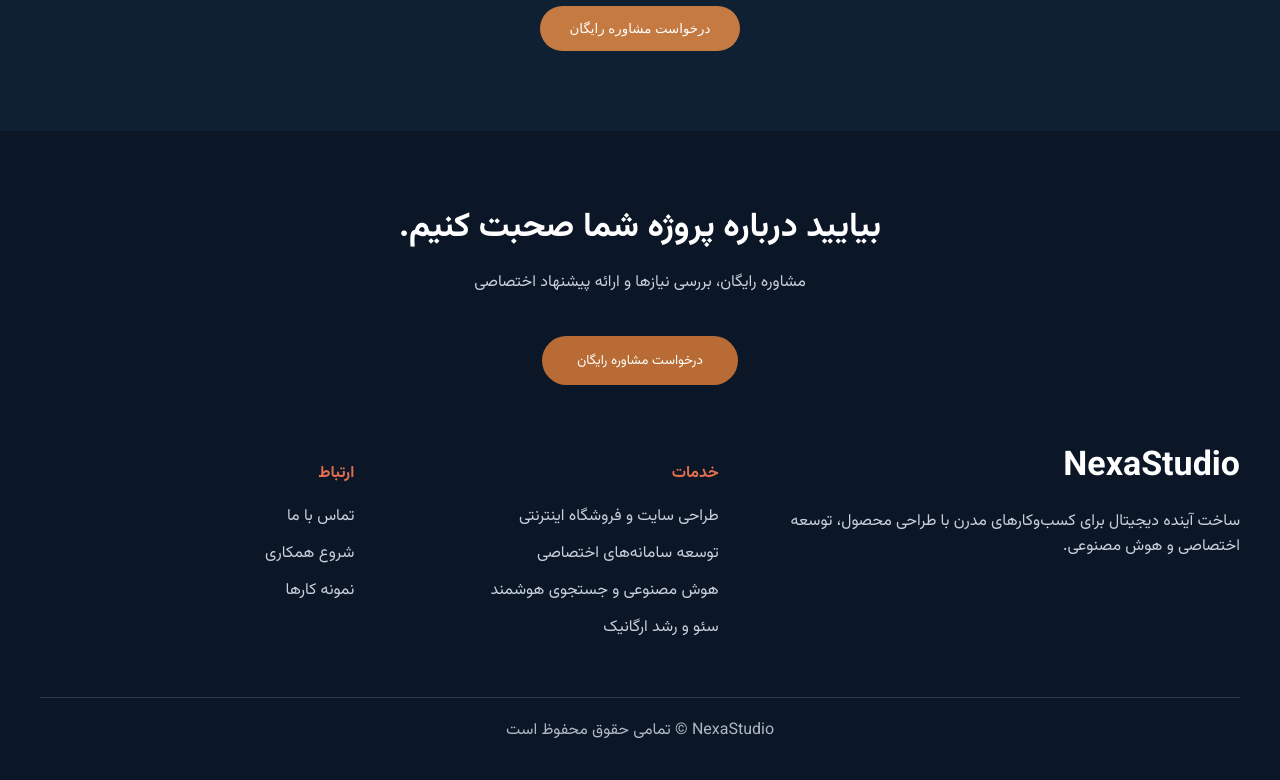
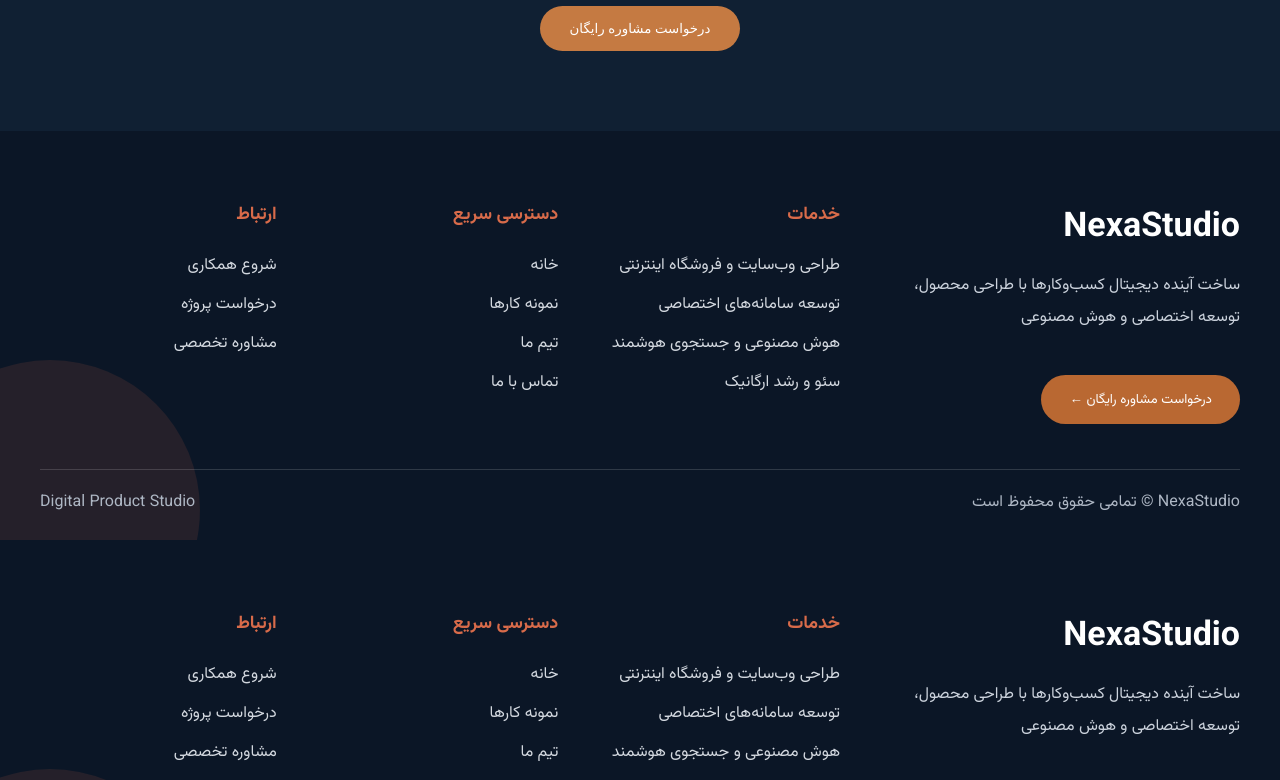
Before and after one commit to zohreksh/smartpilot, a Nuxt app: page / in a window 1280 px wide. Shown: the part 2520-3300 px from the top of the page. Built offline with nearby package versions, Linux system fonts and the light colour scheme.

Commit message:
Redesign footer layout to match homepage design

```diff
--- a/components/SiteFooter.vue
+++ b/components/SiteFooter.vue
@@ -1,109 +1,65 @@
 <template>
   <footer class="site-footer">
+    <div class="footer-glow"></div>
     <div class="footer-container">
-      <div class="footer-cta">
-        <h2>بیایید درباره پروژه شما صحبت کنیم.</h2>
-        <p>مشاوره رایگان، بررسی نیازها و ارائه پیشنهاد اختصاصی</p>
-        <button>درخواست مشاوره رایگان</button>
+      <div class="footer-main">
+        <div class="footer-brand">
+          <h2>NexaStudio</h2>
+          <p>ساخت آینده دیجیتال کسب‌وکارها با طراحی محصول، توسعه اختصاصی و هوش مصنوعی</p>
+          <button>درخواست مشاوره رایگان ←</button>
         </div>
 
-      <div class="footer-grid">
-        <div class="footer-brand">
-          <h3>NexaStudio</h3>
-          <p>ساخت آینده دیجیتال برای کسب‌وکارهای مدرن با طراحی محصول، توسعه اختصاصی و هوش مصنوعی.</p>
+        <div class="footer-column">
+          <h4>خدمات</h4>
+          <a>طراحی وب‌سایت و فروشگاه اینترنتی</a>
+          <a>توسعه سامانه‌های اختصاصی</a>
+          <a>هوش مصنوعی و جستجوی هوشمند</a>
+          <a>سئو و رشد ارگانیک</a>
         </div>
 
-        <div>
-          <h4>خدمات</h4>
-          <a href="#">طراحی سایت و فروشگاه اینترنتی</a>
-          <a href="#">توسعه سامانه‌های اختصاصی</a>
-          <a href="#">هوش مصنوعی و جستجوی هوشمند</a>
-          <a href="#">سئو و رشد ارگانیک</a>
+        <div class="footer-column">
+          <h4>دسترسی سریع</h4>
+          <a>خانه</a>
+          <a>نمونه کارها</a>
+          <a>تیم ما</a>
+          <a>تماس با ما</a>
         </div>
 
-        <div>
+        <div class="footer-column">
           <h4>ارتباط</h4>
-          <a href="#">تماس با ما</a>
-          <a href="#">شروع همکاری</a>
-          <a href="#">نمونه کارها</a>
-        </div>
+          <a>شروع همکاری</a>
+          <a>درخواست پروژه</a>
+          <a>مشاوره تخصصی</a>
         </div>
       </div>
 
-    <div class="footer-bottom">NexaStudio © تمامی حقوق محفوظ است</div>
+      <div class="footer-bottom">
+        <span>NexaStudio © تمامی حقوق محفوظ است</span>
+        <span>Digital Product Studio</span>
+      </div>
+    </div>
   </footer>
 </template>
 
 <style scoped>
-.site-footer {
-  background: #0b1626;
-  color: #fff;
-  direction: rtl;
-  padding: 70px 24px 25px;
+.site-footer{
+ background:#0b1626;
+ color:#fff;
+ padding:70px 24px 25px;
+ direction:rtl;
+ position:relative;
+ overflow:hidden;
 }
-
-.footer-container {
-  max-width: 1200px;
-  margin: auto;
-}
-
-.footer-cta {
-  text-align: center;
-  margin-bottom: 55px;
-}
-
-.footer-cta h2 {
-  font-size: 34px;
-  margin: 0 0 12px;
-}
-
-.footer-cta p,
-.footer-brand p,
-.footer-grid a {
-  color: #c7d0dc;
-}
-
-.footer-cta button {
-  margin-top: 25px;
-  background: #b86b35;
-  color: #fff;
-  border: 0;
-  border-radius: 30px;
-  padding: 14px 35px;
-  font-family: inherit;
-}
-
-.footer-grid {
-  display: grid;
-  grid-template-columns: 1.5fr 1fr 1fr;
-  gap: 50px;
-}
-
-.footer-grid h4 {
-  color: #e36d4f;
-  margin-bottom: 18px;
-}
-
-.footer-grid a {
-  display: block;
-  margin-bottom: 12px;
-}
-
-.footer-brand h3 {
-  font-size: 34px;
-  margin: 0 0 15px;
-}
-
-.footer-bottom {
-  max-width: 1200px;
-  margin: 45px auto 0;
-  padding-top: 20px;
-  text-align: center;
-  border-top: 1px solid rgba(255,255,255,.15);
-  color: #aeb8c5;
-}
-
-@media(max-width:800px){
-  .footer-grid{grid-template-columns:1fr}
-}
+.footer-container{max-width:1200px;margin:auto;position:relative}
+.footer-main{display:grid;grid-template-columns:1.5fr 1fr 1fr 1fr;gap:45px}
+.footer-brand h2{font-size:34px;margin:0 0 15px}
+.footer-brand p{color:#cbd2dc;line-height:2}
+.footer-brand button{margin-top:25px;background:#b96832;color:#fff;border:0;border-radius:30px;padding:14px 28px;font-family:inherit}
+.footer-column{display:flex;flex-direction:column;gap:14px}
+.footer-column h4{color:#d86b4a;margin:0 0 10px;font-size:18px}
+.footer-column a{color:#d3d8df}
+.footer-bottom{margin-top:45px;padding-top:20px;border-top:1px solid rgba(255,255,255,.15);display:flex;justify-content:space-between;color:#aeb7c4}
+.footer-glow{position:absolute;width:300px;height:300px;border-radius:50%;background:rgba(216,107,74,.12);left:-100px;bottom:-120px}
+@media(max-width:900px){.footer-main{grid-template-columns:1fr 1fr}.footer-bottom{flex-direction:column;gap:10px}}
+@media(max-width:600px){.footer-main{grid-template-columns:1fr}}
 </style>
```
Lines whose indentation alone changed are shown as unchanged.
